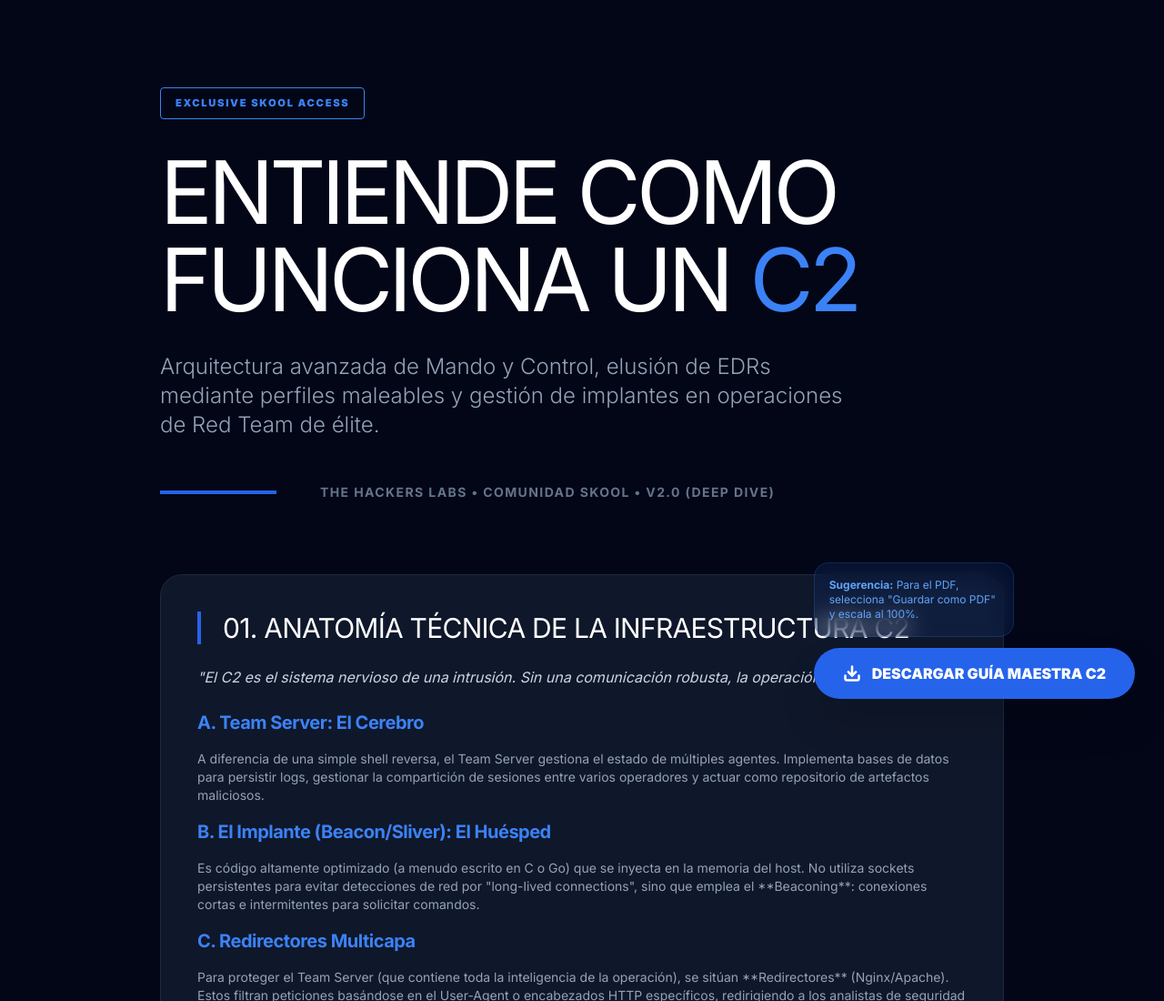
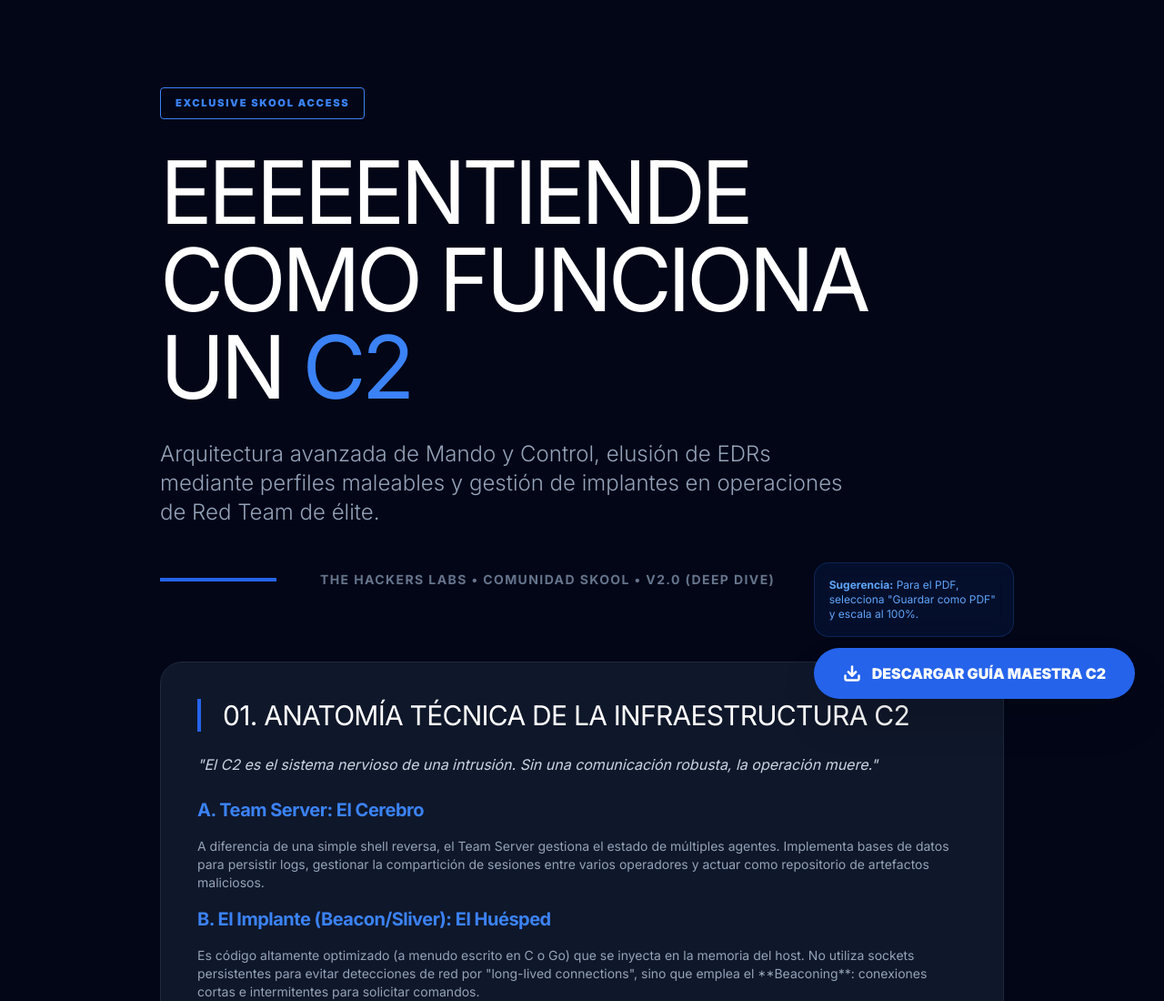
Before and after one commit to TheHackersLabs/thehackerslabs.github.io, a plain HTML site: page c2.html in a window 1280 px wide. Shown: the top 1100 px of the page at 91% size. Drawn offline with nearby package versions, Linux system fonts and the light colour scheme.

Commit message:
Update c2.html

```diff
--- a/c2.html
+++ b/c2.html
@@ -124,7 +124,7 @@
 
         <header class="mb-20 pt-12">
             <div class="exclusive-tag mb-8">Exclusive Skool Access</div>
-            <h1 class="text-6xl md:text-8xl mb-8 leading-none uppercase tracking-tighter">ENTIENDE COMO FUNCIONA UN <span class="highlight">C2</span></h1>
+            <h1 class="text-6xl md:text-8xl mb-8 leading-none uppercase tracking-tighter">EEEEENTIENDE COMO FUNCIONA UN <span class="highlight">C2</span></h1>
             <p class="text-2xl text-slate-400 max-w-3xl mb-12 font-light">
                 Arquitectura avanzada de Mando y Control, elusión de EDRs mediante perfiles maleables y gestión de implantes en operaciones de Red Team de élite.
             </p>
```
